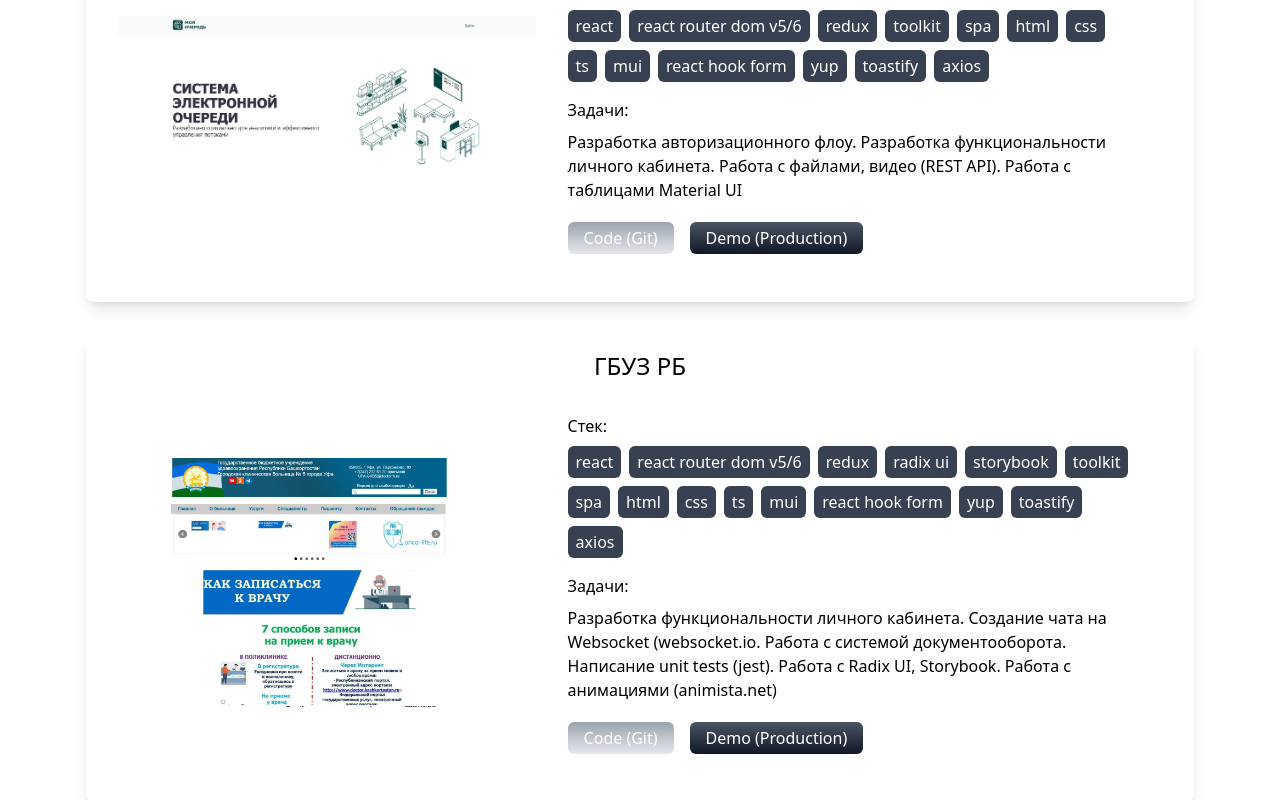
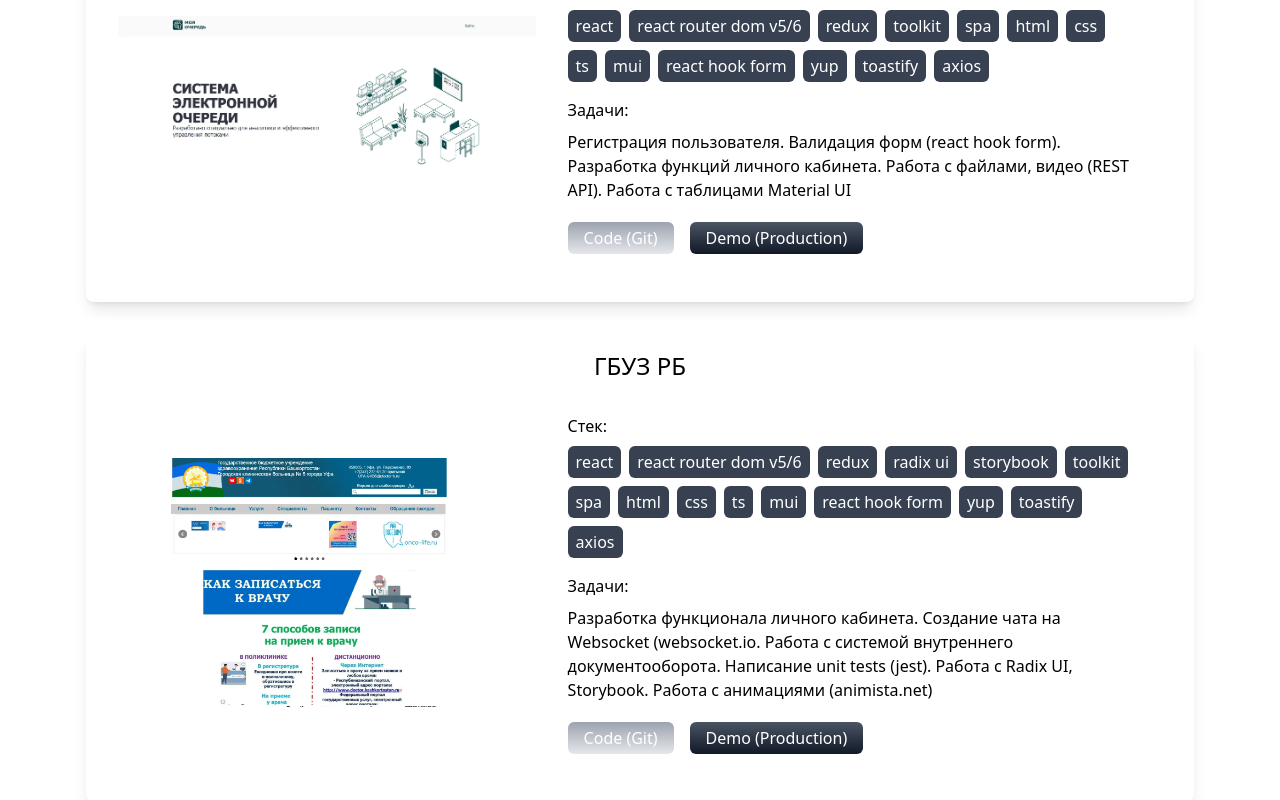
Before and after one commit to AlexeYankov/portfolio, a Next.js app: page / in a window 1280 px wide. Shown: the part 1360-2160 px from the top of the page. Built offline with nearby package versions, Linux system fonts and the light colour scheme.

Commit message:
description fix

```diff
--- a/src/widgets/projects/projectList.ts
+++ b/src/widgets/projects/projectList.ts
@@ -43,7 +43,7 @@ export const projectList = [
       'axios',
     ],
     tasks:
-      'Разработка авторизационного флоу. Разработка функциональности личного кабинета. Работа с файлами, видео (REST API). Работа с таблицами Material UI',
+      'Регистрация пользователя. Валидация форм (react hook form). Разработка функций личного кабинета. Работа с файлами, видео (REST API). Работа с таблицами Material UI',
     code: '',
     demo: 'https://eq.loes.ru/',
   },
@@ -96,7 +96,7 @@ export const projectList = [
       'axios',
     ],
     tasks:
-      'Разработка функциональности личного кабинета. Создание чата на Websocket (websocket.io. Работа с системой документооборота. Написание unit tests (jest). Работа с Radix UI, Storybook. Работа с анимациями (animista.net)',
+      'Разработка функционала личного кабинета. Создание чата на Websocket (websocket.io. Работа с системой внутреннего документооборота. Написание unit tests (jest). Работа с Radix UI, Storybook. Работа с анимациями (animista.net)',
     code: '',
     demo: 'https://gkb5ufa.ru/',
   },
--- a/src/widgets/skills/skills.tsx
+++ b/src/widgets/skills/skills.tsx
@@ -26,7 +26,7 @@ export const Skills = () => {
               <strong>Frontend</strong>
               <br />
               Предпочитаемый стек Next js, TS, Zustand, Redux, RTK Query, React
-              Query. Работал с Material UI, Radix UI, Chackra UI, Styled
+              Query. Использую Material UI, Radix UI, Chackra UI, Styled
               components, SASS, SCSS.
             </p>
           </div>
@@ -40,7 +40,7 @@ export const Skills = () => {
               <br />
               Серверная часть Node js, C# (Entity framework), PHP. <br />{' '}
               Работал с Express (Node js). Создание эндпоинтов (REST API).
-              Реализовал чат на websocket (Websoket.io). Работа с БД
+              Реализовал чат на websocket (Websoket.io). Работал с БД
               PostgreSQL, MySQL, Mongodb.
             </p>
           </div>
@@ -52,8 +52,8 @@ export const Skills = () => {
             <p className="text-sm w-full text-start">
               <strong>UI/UX</strong>
               <br />
-              Создание собственного прототипа дизайна Figma. <br />
-              Уточнение, корректировка макета согласно пожеланиям заказчика.
+              Создание прототипа дизайна Figma. <br />
+              Корректировка макета согласно пожеланиям заказчика.
             </p>
           </div>
 
@@ -64,7 +64,7 @@ export const Skills = () => {
             <p className="text-sm w-full text-start">
               <strong>Docker</strong>
               <br />
-              Веду разработку с использованием Docker контейнеров.
+              Веду разработку с использованием Docker.
               <br />
             </p>
           </div>
```
